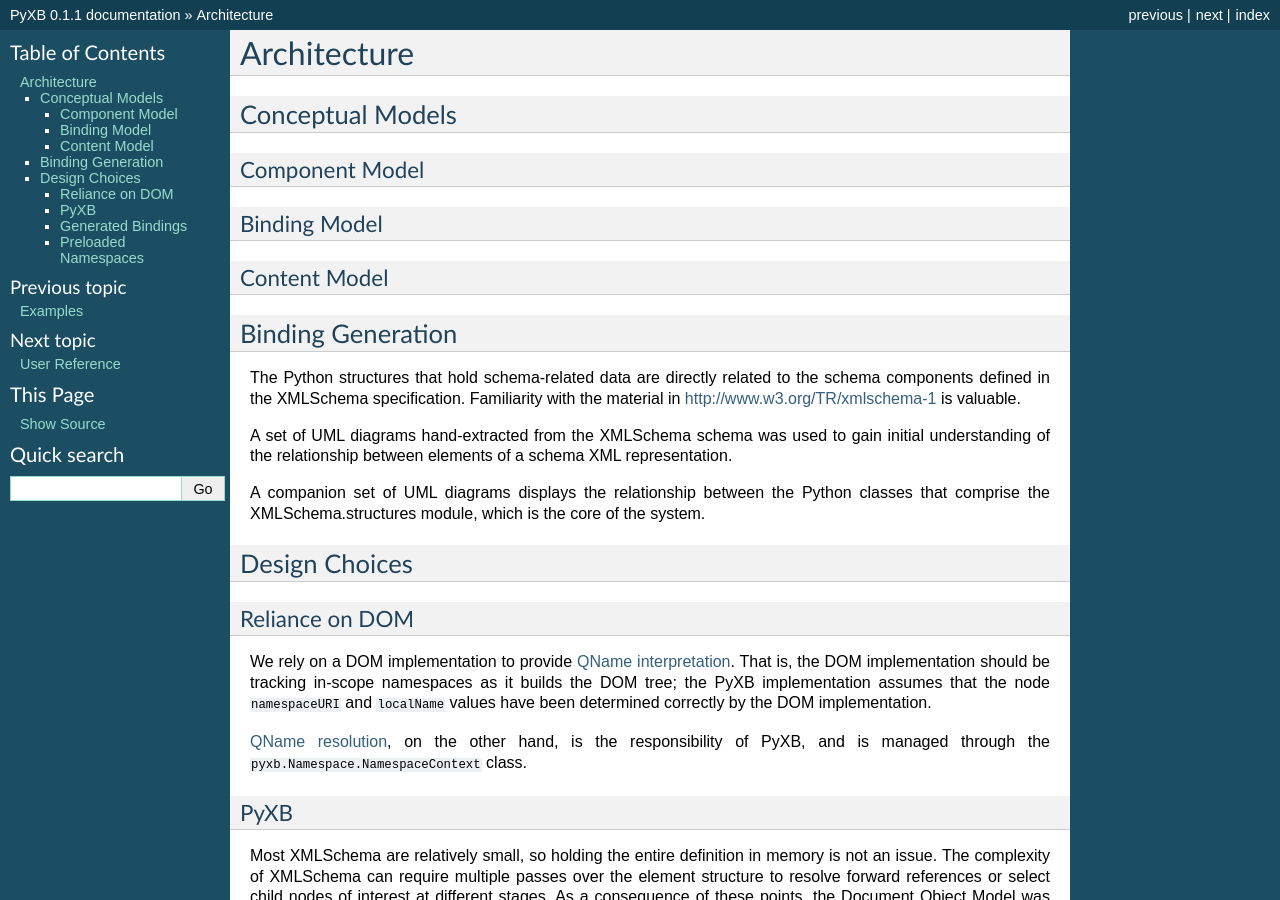
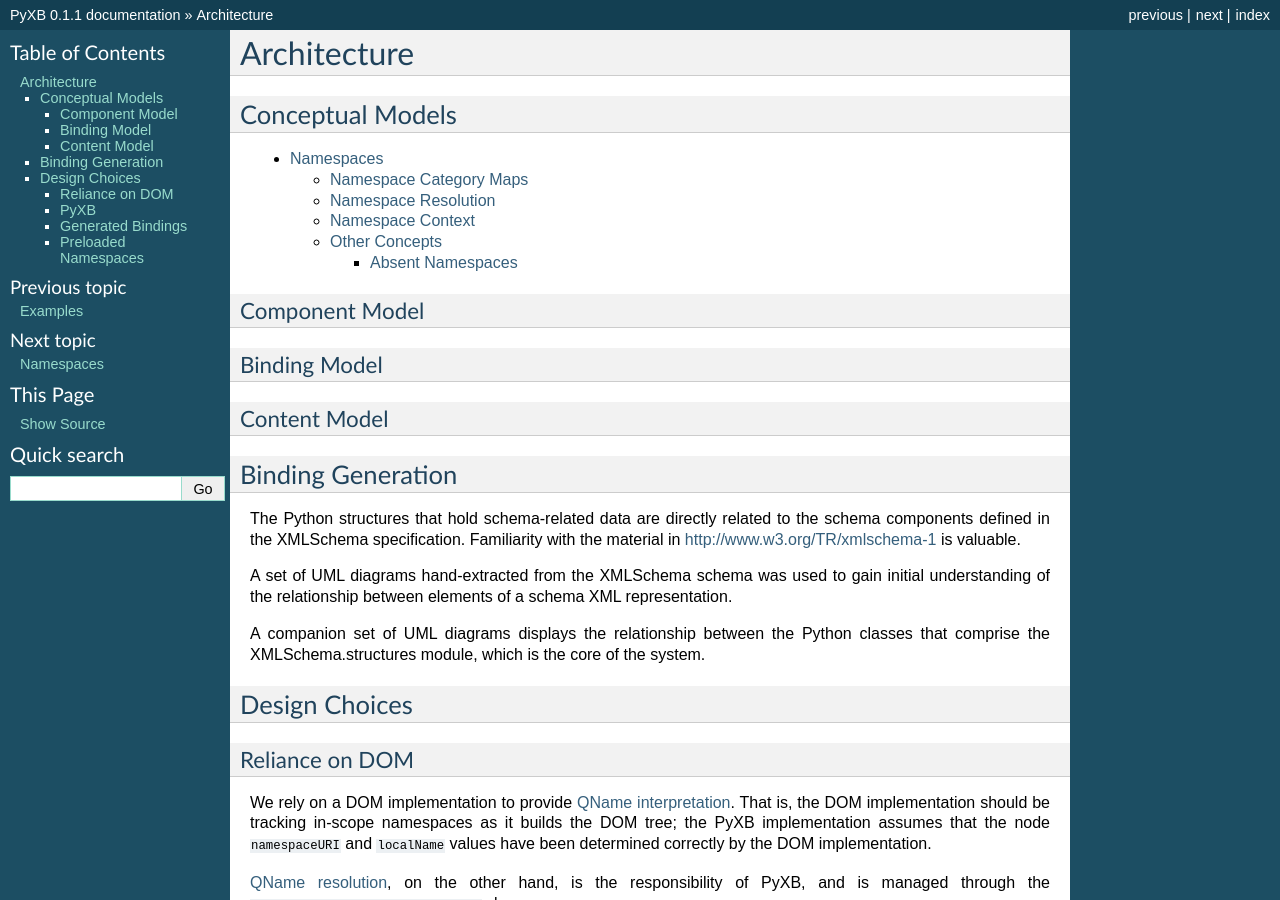
Before and after one commit to pabigot/pyxb, a Sphinx documentation site: the page built from doc/architecture.txt, in a window 1280 px wide and 900 px high. Built offline with Sphinx 7.4.7, drawn with Linux system fonts in a browser that asks for light colours; pages that are not in the unit, such as notebooks, are missing from menus; cross-references to code outside the pages are shown as plain code; some of the changed lines change nothing that is shown.

Commit message:
Add namespace architecture description

```diff
--- /dev/null
+++ b/doc/arch_namespaces.txt
@@ -0,0 +1,150 @@
+Namespaces
+----------
+
+The most important concept to understand when working with complex XML
+documents is the `namespace <http://www.w3.org/TR/REC-xml-names/>`_.  A
+namespace is nothing more than a map from names to objects, partitioned into
+groups within which the names must denote a single object.
+
+A namespace is identified by its name, which is a `URI
+<http://www.rfc-editor.org/rfc/rfc3986.txt>`_.  Although it is common to use
+URIs like ``http://www.w3.org/2001/XMLSchema`` as namespace names, the name
+is simply an opaque identifier: it does not have to resolve to a Web site or
+anything helpful.  ``dinner:ParsnipsOnTuesday`` is a perfectly valid
+namespace name.
+
+Equally, namespaces and XML schemas are not the same thing.  A schema is
+simply a mechanism for specifying the contents of a namespace.  It is common
+to use the ``include`` directive in XMLSchema to combine multiple schema
+into a single namespace.  It is less common, though equally valid, to use
+``xmlns`` or ``xs:schemaLocation`` to select alternative schemas to use for
+the same namespace in different instance documents, as in the `dangling type
+<http://www.xfront.com/VariableContentContainers.html>`_ pattern.
+
+This diagram shows the class structure of the PyXB namespace
+infrastructure.  The central object is the :api:`pyxb.Namespace.Namespace`.
+Three mix-in classes provide implementations of separate namespace
+functions, and the :api:`pyxb.Namespace.NamespaceContext` class provides
+information related to the use of namespaces in XML documents.
+
+.. image:: Images/Namespace.jpg
+
+Namespace Category Maps
+^^^^^^^^^^^^^^^^^^^^^^^
+
+The :api:`pyxb.Namespace._NamespaceCategory_mixin` provides the support of
+discrete categories of named objects.  It allows arbitrary,
+runtime-identified, groups of objects to be registered in individual
+dictionaries within the namespace.  For example, XML Schema require that
+type definitions, element declarations, and attribute declarations be
+distinct categories of named objects in a namespace.  PyXB also maintains
+separate categories for attribute groups, model groups, identity constraint
+definitions, and notation declarations, which also must be unique within
+their category.
+
+Other groups of objects can be stored in a namespace.  For example, the WSDL
+definition of a service may choose to use the same namespace name for its
+types as for its definitions, adding services, ports, messages, bindings,
+and portTypes as named objects that can be identified.
+
+Namespace Resolution
+^^^^^^^^^^^^^^^^^^^^
+
+Named objects are often associated with namespaces through XML elements in a
+document.  For example::
+
+  <xs:attribute xmlns:xs="http://www.w3.org/2001/XMLSchema"
+   name="vegetable" type="xs:string" default="parsnip"/>
+
+specifies an attribute declaration.  In turn, references to names appear
+within XML elements, usually as values of specific attributes.
+
+The ``type`` portion of the attribute declaration above also identifies an
+object by name, and it must be possible to resolve the named object.  The
+following `concepts <http://www.w3.org/TR/REC-xml-names/#concepts>`_ are
+important to understand:
+
+- A `NCName <http://www.w3.org/TR/xmlschema-2/#NCName>`_ ("no-colon name")
+  is an identifier, specifically one without any colon (":") characters,
+  serving as a local name.
+
+- A `QName <http://www.w3.org/TR/xmlschema-2/#QName>`_ ("qualified name") is
+  an local name with an optional prefix, separated from it by a colon, which
+  identifies a context for the local name.
+
+- The prefix is mapped using `xmlns
+  <http://www.w3.org/TR/REC-xml-names/#ns-decl>`_ attributes to a namespace
+  name, which is a URI.
+
+- The combination of a namespace URI and the local name comprise an
+  extended namespace name.
+
+- The category within which the local name must be resolved in the namespace
+  is determined through external information, in the above case the fact of
+  the QName's appearance in a ``type`` attribute in an ``attribute``
+  declaration of an XML schema.
+
+.. index:
+   pair: resolution; name
+   pair: resolution; object (component)
+
+:api:`pyxb.Namespace._NamespaceCategory_mixin` is used to define the set of
+categories supported by a namespace and to add named objects to those
+categories.  A name is **resolved** when the object with which it is
+associated has been identified.  Objects are **resolved** when any names on
+which they depend have been resolved.
+:api:`pyxb.Namespace._NamespaceResolution_mixin` provides a mechanism to
+hold on to names that have been encountered but whose associated objects
+have not yet been resolved (perhaps because the named object on which they
+depend has not been defined).
+
+Because one named object (e.g., a model group definition) might require
+resolution of another (e.g., an element reference), resolution is an
+iterative process, implemented by
+:api:`pyxb.Namespace._NamespaceResolution_mixin.resolveDefinitions`, and
+executed when all named objects have been added to the namespace.  It
+depends on :api:`pyxb.Namespace.NamespaceContext` to identify named objects
+using the :api:`pyxb.Namespace.NamespaceContext.interpretQName` method.
+
+
+Namespace Context
+^^^^^^^^^^^^^^^^^
+
+`Namespaces in XML <http://www.w3.org/TR/REC-xml-names/>`_ specifies how the
+``xmlns`` attributes are used to associate prefix strings with namespaces.
+The :api:`pyxb.Namespace.NamespaceContext` class supports this by walking a
+DOM document and associating with each node the contextual information
+extracted from ``xmlns`` and other namespace-relevant attributes.
+
+The namespace context consists of three main parts:
+
+- The `default namespace <http://www.w3.org/TR/REC-xml-names/#defaulting>`_
+  specifies the namespace in which unqualified names are resolved.
+
+- The `target namespace <http://www.w3.org/TR/xmlschema-1/#key-targetNS>`_
+  is the namespace into which new name-to-component associations will be
+  recorded.
+
+- The `in-scope namespaces <http://www.w3.org/TR/REC-xml-names/#scoping>`_
+  of a DOM node are those which can be identified by a prefix applied to
+  names that appear in the node.
+
+Other Concepts
+^^^^^^^^^^^^^^
+
+.. index::
+   pair: namespace; absent
+   single: no namespace
+
+Absent Namespaces
+"""""""""""""""""
+
+Some schemas fail to specify a default namespace, a target namespace, or
+both.  These cases are described by the term "absent namespace"; sometimes
+it is said that an object for which the target namespace is absent is in "no
+namespace".  Since "no namespace" still requires support for resolving names
+within the schema, absent namespaces are represented as normal
+:api:`pyxb.Namespace.Namespace` instances, except that the associated URI is
+``None``.  The main effect of this is that some external handle on the
+Namespace instance must be retained, because the namespace cannot be
+identified in other contexts.
--- a/doc/architecture.txt
+++ b/doc/architecture.txt
@@ -4,6 +4,10 @@
 
 Conceptual Models
 =================
+
+.. toctree::
+
+   arch_namespaces
 
 Component Model
 ---------------
```
Also changed, not shown: doc/Images/Namespace.jpg (added).
